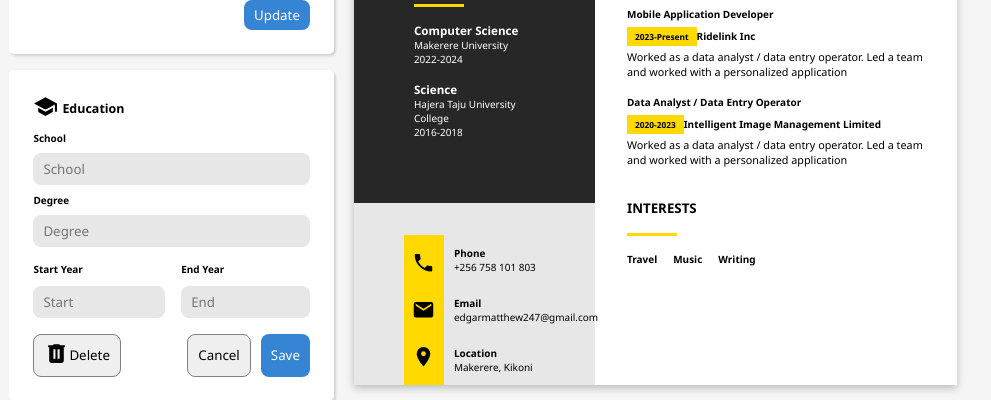
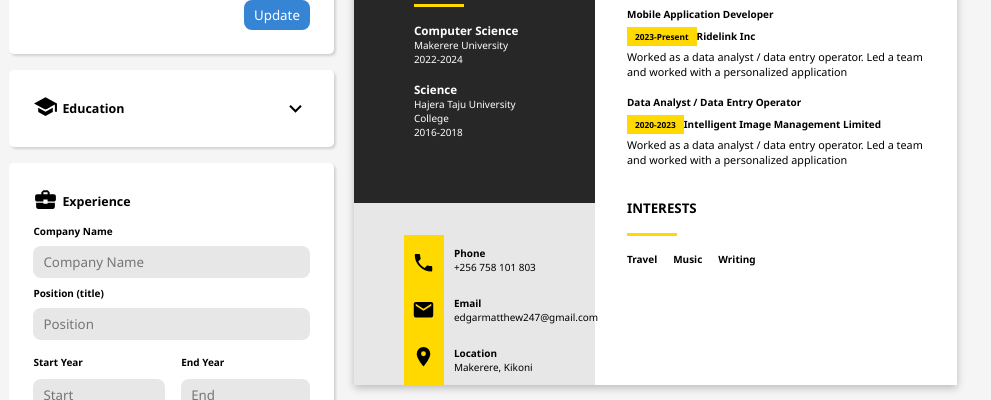
Before and after one commit to edgarmuyomba/cv-builder, a React (Vite) app: page / in a window 1280 px wide. Shown: the part 400-800 px from the top of the page, without its empty margins (157-1148 px from the left). Built offline with nearby package versions, Linux system fonts and the light colour scheme.

Commit message:
add education complete

```diff
--- a/src/components/Aside.jsx
+++ b/src/components/Aside.jsx
@@ -1,10 +1,10 @@
 import { PersonalForm, EducationForm, WorkForm } from "./Forms";
 
-export default function Aside({ updateContent }) {
+export default function Aside({ content, updateContent }) {
     return (
         <aside>
             <PersonalForm updateContent={updateContent} />
-            <EducationForm />
+            <EducationForm content={content} updateContent={updateContent} />
             <WorkForm />
         </aside>
     );
--- a/src/components/Forms.jsx
+++ b/src/components/Forms.jsx
@@ -1,3 +1,5 @@
+import { useState } from "react";
+
 function PersonalForm({ updateContent }) {
     var updates = {};
 
@@ -14,10 +16,10 @@ function PersonalForm({ updateContent }) {
                         placeholder="First and Last name"
                         onChange={(e) => {
                             try {
-                                updates['profile']['name'] =  e.target.value;
-                            } catch(TypeError) {
+                                updates['profile']['name'] = e.target.value;
+                            } catch (TypeError) {
                                 updates['profile'] = {};
-                                updates['profile']['name'] =  e.target.value;
+                                updates['profile']['name'] = e.target.value;
                             }
                         }} />
                 </div>
@@ -30,12 +32,12 @@ function PersonalForm({ updateContent }) {
                         placeholder="Current Job Title"
                         onChange={(e) => {
                             try {
-                                    updates['profile']['job_title'] = e.target.value ;
-                                } catch(TypeError) {
+                                updates['profile']['job_title'] = e.target.value;
+                            } catch (TypeError) {
                                 updates['profile'] = {};
                                 updates['profile']['job_title'] = e.target.value;
                             }
-                            }}  />
+                        }} />
                 </div>
                 <div className="field">
                     <label htmlFor="email">Email</label>
@@ -46,12 +48,12 @@ function PersonalForm({ updateContent }) {
                         placeholder="Email"
                         onChange={(e) => {
                             try {
-                                    updates['contact']['email'] = e.target.value ;
-                                } catch(TypeError) {
+                                updates['contact']['email'] = e.target.value;
+                            } catch (TypeError) {
                                 updates['contact'] = {};
                                 updates['contact']['email'] = e.target.value;
                             }
-                            }}  />
+                        }} />
                 </div>
                 <div className="field">
                     <label htmlFor="phone">Phone</label>
@@ -62,12 +64,12 @@ function PersonalForm({ updateContent }) {
                         placeholder="Phone"
                         onChange={(e) => {
                             try {
-                                    updates['contact']['phone'] = e.target.value ;
-                                } catch(TypeError) {
+                                updates['contact']['phone'] = e.target.value;
+                            } catch (TypeError) {
                                 updates['contact'] = {};
                                 updates['contact']['phone'] = e.target.value;
                             }
-                            }}  />
+                        }} />
                 </div>
                 <div className="field">
                     <label htmlFor="address">Address</label>
@@ -78,17 +80,17 @@ function PersonalForm({ updateContent }) {
                         placeholder="Address"
                         onChange={(e) => {
                             try {
-                                    updates['contact']['location'] = e.target.value ;
-                                } catch(TypeError) {
+                                updates['contact']['location'] = e.target.value;
+                            } catch (TypeError) {
                                 updates['contact'] = {};
                                 updates['contact']['location'] = e.target.value;
                             }
-                            }}  />
+                        }} />
                 </div>
                 <div className="actions">
                     <button id="submit" type="submit" onClick={(e) => {
                         e.preventDefault();
-                        updateContent((prevContent) => ({ ...prevContent, ...updates}));
+                        updateContent((prevContent) => ({ ...prevContent, ...updates }));
                     }}>
                         Update
                     </button>
@@ -98,42 +100,138 @@ function PersonalForm({ updateContent }) {
     );
 }
 
-function EducationForm() {
+function EducationForm({ content, updateContent }) {
+    const [open, setOpen] = useState(false);
+    const [view, setView] = useState(true);
+
+    var educ_record = {};
+
     return (
+        open == true
+            ? view == true
+                ?
                 <section className="education">
+                    <div className="header"  onClick={() => {
+                            setOpen((open) => !open);
+                        }}>
                         <p className="title">
                             <span><svg xmlns="http://www.w3.org/2000/svg" viewBox="0 0 24 24"><title>school</title><path d="M12,3L1,9L12,15L21,10.09V17H23V9M5,13.18V17.18L12,21L19,17.18V13.18L12,17L5,13.18Z" /></svg></span>
                             Education
                         </p>
+                        <div className="drop">
+                            <svg xmlns="http://www.w3.org/2000/svg" viewBox="0 0 24 24"><title>Close</title><path d="M7.41,15.41L12,10.83L16.59,15.41L18,14L12,8L6,14L7.41,15.41Z" /></svg>
+                        </div>
+                    </div>
+                    {content.education.length > 0
+                        &&
+                        <div className="add-container">
+                            <div className="add" onClick={() => {
+                                setView((view) => view = !view);
+                            }}>
+                                <svg xmlns="http://www.w3.org/2000/svg" viewBox="0 0 24 24"><title>plus</title><path d="M19,13H13V19H11V13H5V11H11V5H13V11H19V13Z" /></svg>
+                                <p>Add Education</p>
+                            </div>
+                        </div>}
+                </section>
+                :
+                <section className="education">
+                    <div className="header" onClick={() => {
+                            setOpen((open) => !open);
+                        }}>
+                        <p className="title">
+                            <span><svg xmlns="http://www.w3.org/2000/svg" viewBox="0 0 24 24"><title>school</title><path d="M12,3L1,9L12,15L21,10.09V17H23V9M5,13.18V17.18L12,21L19,17.18V13.18L12,17L5,13.18Z" /></svg></span>
+                            Education
+                        </p>
+                        <div className="drop" >
+                            <svg xmlns="http://www.w3.org/2000/svg" viewBox="0 0 24 24"><title>Close</title><path d="M7.41,15.41L12,10.83L16.59,15.41L18,14L12,8L6,14L7.41,15.41Z" /></svg>
+                        </div>
+                    </div>
                     <form action="" method="POST">
                         <div className="field">
                             <label htmlFor="school">School</label>
-                    <input type="text" name="school" id="school" placeholder="School" />
+                            <input
+                                    type="text"
+                                    name="school"
+                                    id="school"
+                                    placeholder="School"
+                                    onChange={(e) => {
+                                        educ_record['campus'] = e.target.value;
+                                    }} />
                         </div>
                         <div className="field">
                             <label htmlFor="degree">Degree</label>
-                    <input type="text" name="degree" id="degree" placeholder="Degree" />
+                            <input
+                                    type="text"
+                                    name="degree"
+                                    id="degree"
+                                    placeholder="Degree"
+                                    onChange={(e) => {
+                                        educ_record['course'] = e.target.value;
+                                    }} />
                         </div>
                         <div className="dates">
                             <div className="field">
                                 <label htmlFor="start">Start Year</label>
-                        <input type="text" name="start" id="start" placeholder="Start" />
+                                <input
+                                        type="number"
+                                        min={1900}
+                                        max={3000}
+                                        name="start"
+                                        id="start"
+                                        placeholder="Start"
+                                        onChange={(e) => {
+                                            try {
+                                                educ_record['period']['start'] = e.target.value;
+                                            } catch(TypeError) {
+                                                educ_record['period'] = {};
+                                                educ_record['period']['start'] = e.target.value;
+                                            }
+                                        }} />
                             </div>
                             <div className="field">
                                 <label htmlFor="end">End Year</label>
-                        <input type="text" name="end" id="end" placeholder="End" />
+                                <input
+                                        type="number"
+                                        min={1900}
+                                        max={3000}
+                                        name="end"
+                                        id="end"
+                                        placeholder="End"
+                                        onChange={(e) => {
+                                            try {
+                                                educ_record['period']['end'] = e.target.value;
+                                            } catch(TypeError) {
+                                                educ_record['period'] = {};
+                                                educ_record['period']['end'] = e.target.value;
+                                            }
+                                        }} />
                             </div>
                         </div>
                     </form>
                     <div className="actions">
-                    <button id="delete">
-                        <span>
-                            <svg xmlns="http://www.w3.org/2000/svg" viewBox="0 0 24 24"><title>trash-can</title><path d="M9,3V4H4V6H5V19A2,2 0 0,0 7,21H17A2,2 0 0,0 19,19V6H20V4H15V3H9M9,8H11V17H9V8M13,8H15V17H13V8Z" /></svg>
-                        </span>
-                        Delete
-                    </button>
-                    <button id="cancel">Cancel</button>
-                    <button id="save">Save</button>
+                        <button id="cancel" onClick={() => {
+                            setView((view) => view = !view);
+                            setOpen((open) => open = !open);
+                        }}>Cancel</button>
+                        <button id="save" onClick={() => {
+                            var prevEducation = content.education;
+                            prevEducation.push(educ_record);
+                            updateContent((content) => ({...content, education: prevEducation }));
+                            setView((view) => view = !view);
+                        }}>Save</button>
+                    </div>
+                </section>
+            : <section id="closed">
+                <div className="header" onClick={() => {
+                        setOpen((open) => !open);
+                    }}>
+                    <p className="title">
+                        <span><svg xmlns="http://www.w3.org/2000/svg" viewBox="0 0 24 24"><title>school</title><path d="M12,3L1,9L12,15L21,10.09V17H23V9M5,13.18V17.18L12,21L19,17.18V13.18L12,17L5,13.18Z" /></svg></span>
+                        Education
+                    </p>
+                    <div className="drop" >
+                        <svg xmlns="http://www.w3.org/2000/svg" viewBox="0 0 24 24"><title>Open</title><path d="M7.41,8.58L12,13.17L16.59,8.58L18,10L12,16L6,10L7.41,8.58Z" /></svg>
+                    </div>
                 </div>
             </section>
     );
@@ -167,7 +265,7 @@ function WorkForm() {
                 </div>
                 <div className="field">
                     <label htmlFor="location">Location</label>
-                    <input type="text" name="location" id="location" placeholder="Location"/>
+                    <input type="text" name="location" id="location" placeholder="Location" />
                 </div>
                 <div className="field">
                     <label htmlFor="description">Description</label>
--- a/src/css/aside.css
+++ b/src/css/aside.css
@@ -16,7 +16,7 @@ aside svg {
     width: auto;
 }
 
-section > p.title {
+section p.title {
     font-size: 0.75rem;
     font-weight: 600;
     display: flex;
@@ -51,7 +51,7 @@ button:hover {
     border: none;
     background-color: var(--blue);
     color: white;
-    margin-left: 10px;
+    margin-left: auto;
 }
 
 #submit {
@@ -94,3 +94,45 @@ form input {
 form input:focus {
     outline: 2px solid var(--blue);
 }
+
+section .header {
+    display: flex;
+    align-items: center;
+    justify-content: space-between;
+    cursor: pointer;
+}
+
+div.drop {
+    padding: 2px;
+    border-radius: 100%;
+    display: flex;
+    align-items: center;
+    cursor: pointer;
+}
+
+div.drop:hover {
+    background-color: whitesmoke;
+}
+
+div.add-container {
+    display: flex;
+    align-items: center;
+    justify-content: center;
+}
+
+div.add {
+    display: flex;
+    font-size: 0.8rem;
+    width: 50%;
+    margin: 10px;
+    border: 1px solid lightgrey;
+    background-color: whitesmoke;
+    border-radius: 20px;
+    padding: 8px;
+    cursor: pointer;
+    transition: scale 0.1s ease-in-out;
+}
+
+div.add:hover {
+    scale: 1.01;
+}
--- a/src/main.jsx
+++ b/src/main.jsx
@@ -60,7 +60,7 @@ function Resume() {
 
   return (
     <>
-      <Aside updateContent={setContent} />
+      <Aside content={content} updateContent={setContent} />
       <Main {...content} />
     </>
   );
```
Lines whose indentation alone changed are shown as unchanged.
